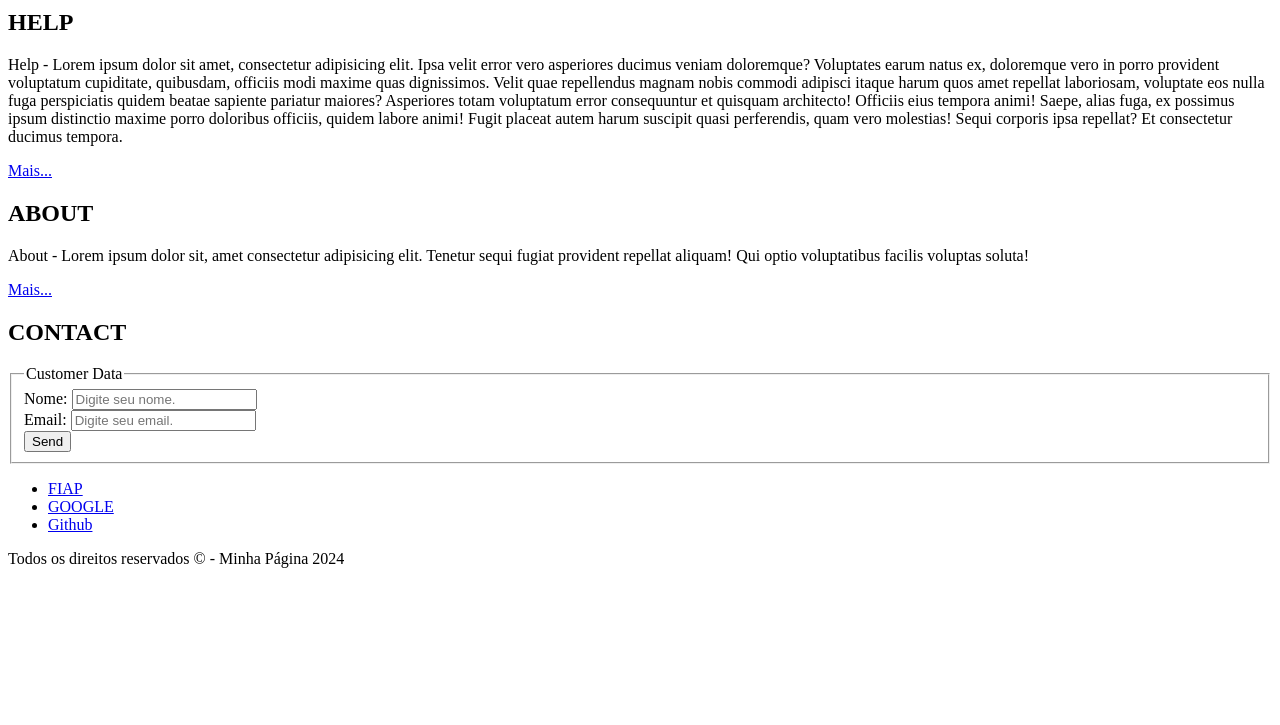
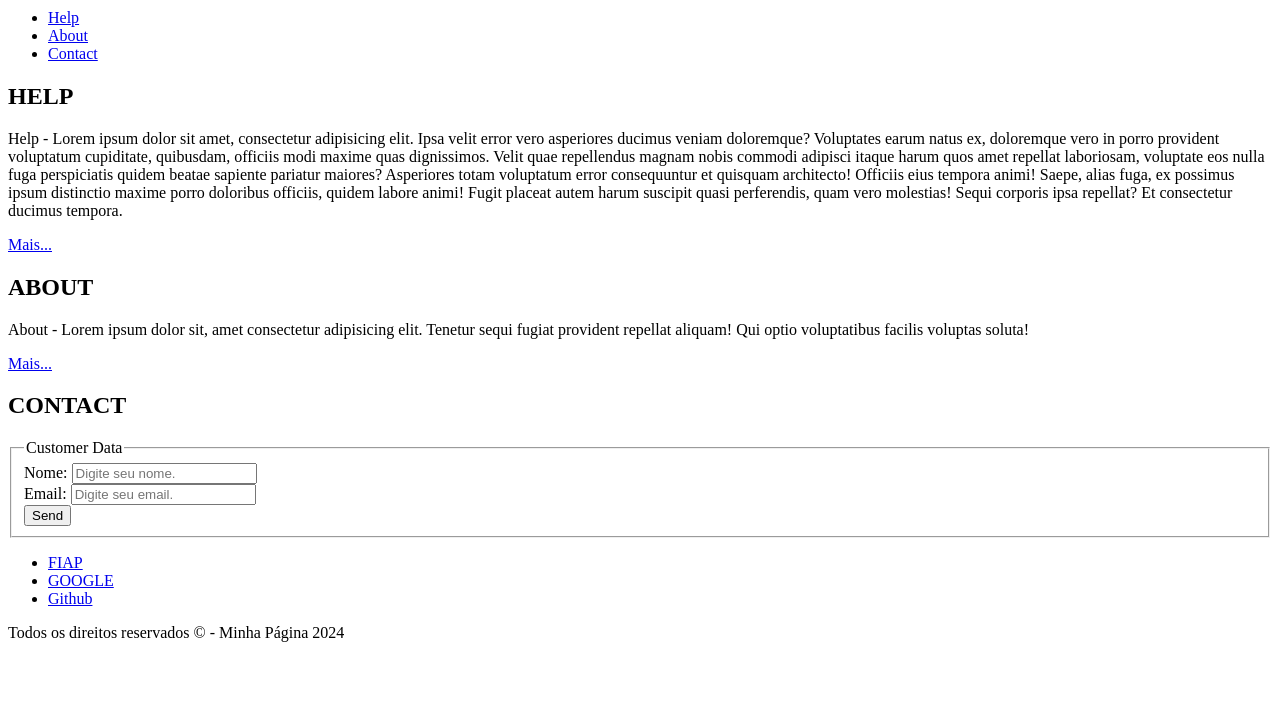
Before and after one commit to luizkamada1/html, a plain HTML site: page index.html in a window 1280 px wide. Shown: the part 75-800 px from the top of the page. Drawn offline with Linux system fonts and the light colour scheme.

Commit message:
Menu principal criado no cabeçalho.

```diff
--- a/index.html
+++ b/index.html
@@ -15,6 +15,13 @@
           Minha Página
         </h1>
 
+        <nav>
+          <ul>
+            <li><a href="#">Help</a></li>
+            <li><a href="#">About</a></li>
+            <li><a href="#">Contact</a></li>
+          </ul>
+        </nav>
 
       </header>
 
```
